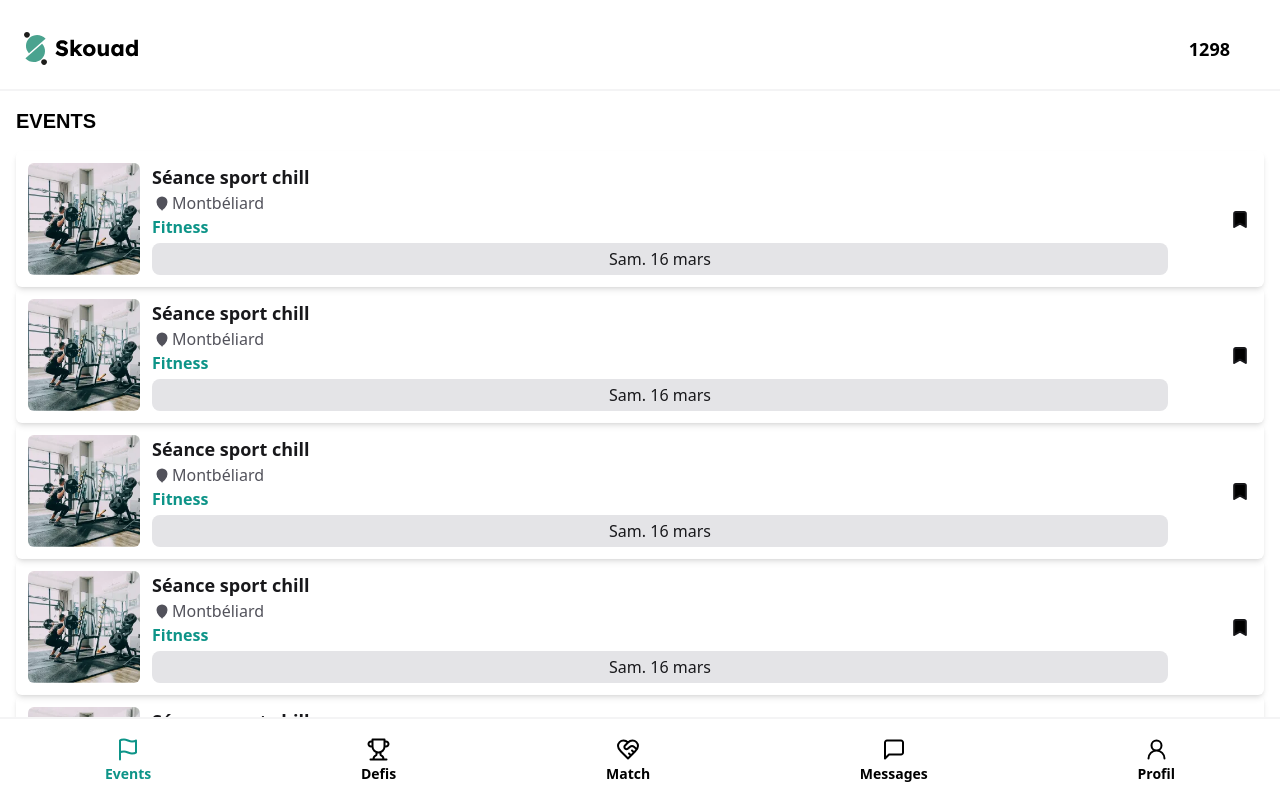
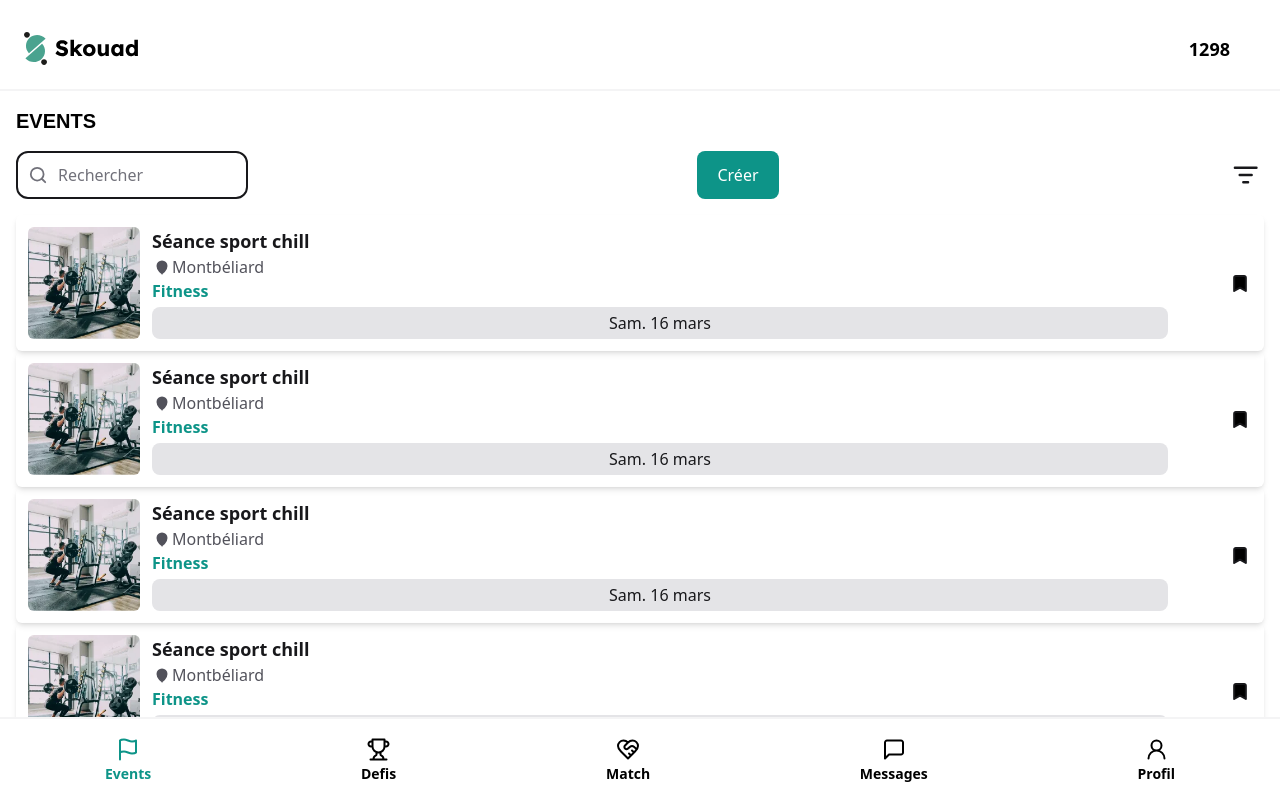
Before and after one commit to maugan-robert/Projet_co_Skouad, a Vue app: page /events in a window 1280 px wide. Shown: the top 798 px of the page. Built offline with nearby package versions, Linux system fonts and the light colour scheme; some icons are missing; what v3-scroll-lock would draw is missing.

Commit message:
page events

```diff
--- /dev/null
+++ b/src/components/icons/IconSearch.vue
@@ -0,0 +1,5 @@
+<template>
+<svg width="20" height="20" viewBox="0 0 20 20" fill="none" xmlns="http://www.w3.org/2000/svg">
+<path d="M16.0001 16L13.1335 13.1333M14.6667 9.33333C14.6667 12.2789 12.2789 14.6667 9.33333 14.6667C6.38781 14.6667 4 12.2789 4 9.33333C4 6.38781 6.38781 4 9.33333 4C12.2789 4 14.6667 6.38781 14.6667 9.33333Z" stroke="#71717A" stroke-width="1.5" stroke-linecap="round" stroke-linejoin="round"/>
+</svg>
+</template>
--- /dev/null
+++ b/src/components/icons/IconTrier.vue
@@ -0,0 +1,5 @@
+<template>
+<svg width="30" height="28" viewBox="0 0 30 28" fill="none" xmlns="http://www.w3.org/2000/svg">
+<path d="M5.73682 8H23.7368M9.73682 14H19.7368M12.7368 20H16.7368" stroke="#18181B" stroke-width="2" stroke-linecap="round" stroke-linejoin="round"/>
+</svg>
+</template>
--- a/src/pages/events/index.vue
+++ b/src/pages/events/index.vue
@@ -1,23 +1,29 @@
 <script setup lang="ts">
 import CardEvents from '@/components/CardEvents.vue';
+import IconSearch from '@/components/icons/IconSearch.vue';
+import IconTrier from '@/components/icons/IconTrier.vue';
 </script>
 
 <template>
     <div class="mx-4">
-    <div>
+    <div class="bg-white mb-4">
         <h1 class="font-lalezar py-4 text-xl font-bold">EVENTS</h1>
-
+        <div class="flex justify-between gap-1">
+            <div class="border-2 rounded-xl border-zinc-900 flex items-center pl-2 pr-1">
+                <IconSearch class="w-6 h-6"/>
+                <input
+                class="text-zinc-500 p-2 placeholder-zinc-500 w-48"
+                type="text"
+                id="name"
+                v-model="rechercher"
+                placeholder="Rechercher"
+                required
+                />
+            </div>
+            <RouterLink to="/create-event"><button class="bg-teal-600 font-medium text-white rounded-lg px-5 py-3 items-center flex justify-center">Créer</button></RouterLink>
+            <button><IconTrier class="w-9 h-9" /></button>
+        </div>
     </div>
-
-
-
-
-
-
-
-
-
-
     <CardEvents/>
     <CardEvents/>
     <CardEvents/>
```
